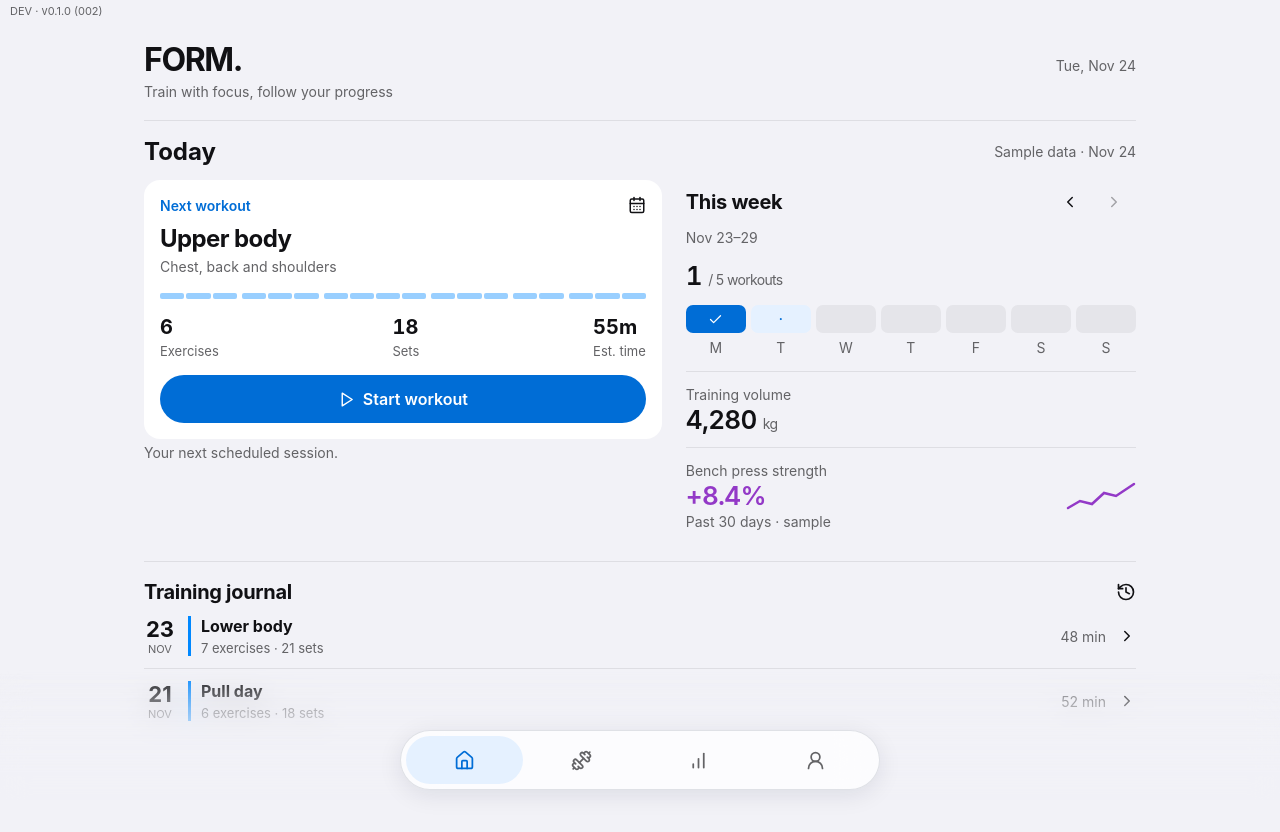
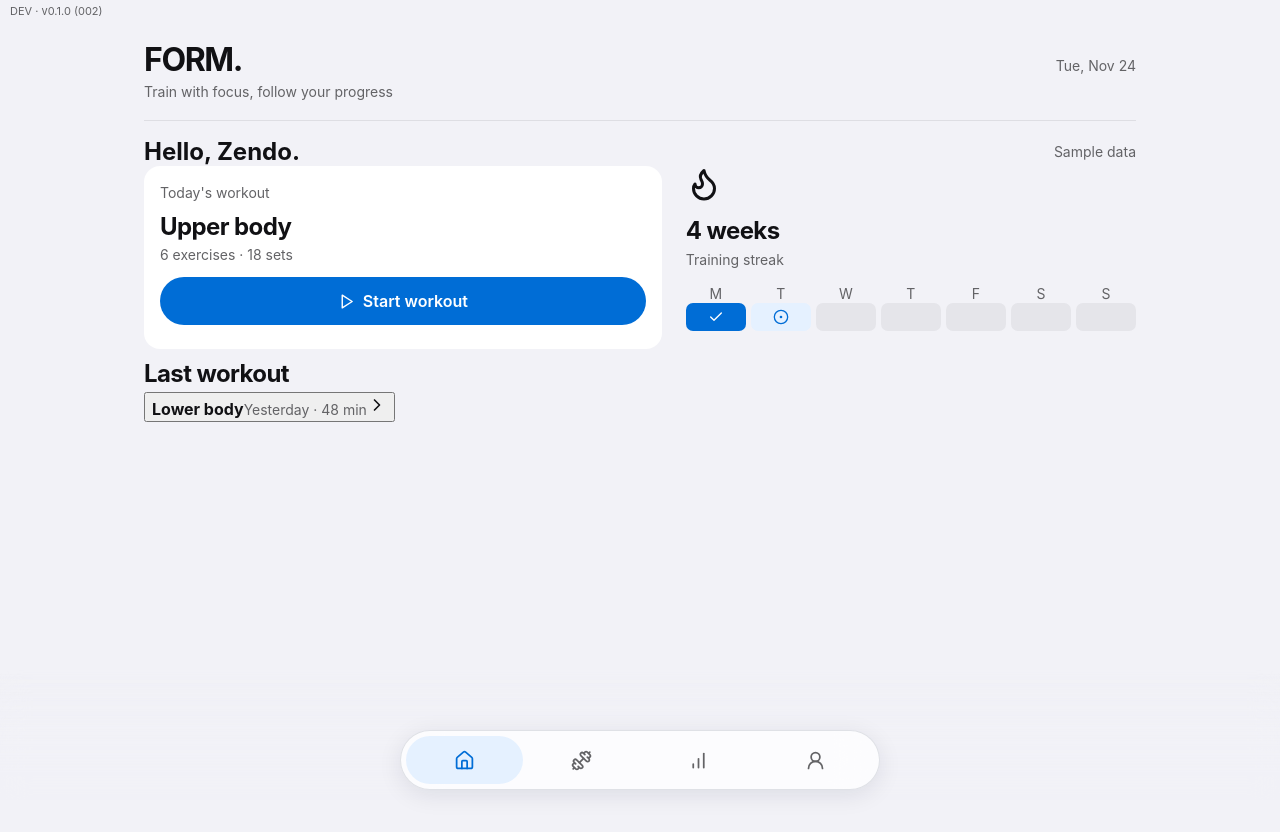
Before and after one commit to one-zendo/Form., a React (Vite) app: page / in a window 1280 px wide. After the commit the page ends 800 px from the top, so only its background shows below. Built offline with nearby package versions, Linux system fonts and the light colour scheme.

Commit message:
Build 003: simplify Home and restore greeting

```diff
--- a/src/app/Home.tsx
+++ b/src/app/Home.tsx
@@ -1,15 +1,11 @@
 import {useState} from 'react';
-import {CalendarDays,Play,ChevronLeft,ChevronRight,ChevronDown,Check,History} from 'lucide-react';
+import {Play,Flame,Check,CircleDot,ChevronRight,ChevronDown} from 'lucide-react';
 import './home.css';
-const sessions=[{date:'23',name:'Lower body',info:'7 exercises · 21 sets',time:'48 min',volume:'4,280 kg',note:'Squat · Leg press · Romanian deadlift'},{date:'21',name:'Pull day',info:'6 exercises · 18 sets',time:'52 min',volume:'3,640 kg',note:'Lat pulldown · Cable row · Bicep curl'}];
-const weeks=[{range:'Nov 23–29',count:1,volume:'4,280',days:[0]},{range:'Nov 16–22',count:4,volume:'16,840',days:[0,2,4,5]},{range:'Nov 9–15',count:5,volume:'18,240',days:[0,1,2,3,4]}];
+const sample={name:'Zendo',streak:4,days:[0],today:1};
 export function Home({active,onStart}:{active:boolean;onStart:()=>void}){
- const [week,setWeek]=useState(0);const [detail,setDetail]=useState(-1);const w=weeks[week];
- return <div className="home"><div className="home-heading"><h1>Today</h1><span className="home-muted">Sample data · Nov 24</span></div>
- <div className="home-workspace"><section aria-label="Today's training"><div className="home-paper"><div className="home-row"><span className="home-accent">{active?'In progress':'Next workout'}</span><CalendarDays size={18}/></div><h2>Upper body</h2><p>Chest, back and shoulders</p>
- <div className="home-segments" aria-label="18 planned sets in six exercises">{[3,3,4,3,2,3].map((n,i)=><div key={i} style={{flex:n}}>{Array.from({length:n},(_,j)=><span key={j}/>)}</div>)}</div>
- <div className="home-metrics">{[['6','Exercises'],['18','Sets'],['55m','Est. time']].map(([v,l])=><div key={l}><strong>{v}</strong><span>{l}</span></div>)}</div>
- <button className="home-start" onClick={onStart}><Play size={17}/>{active?'Resume workout':'Start workout'}</button></div><p className="home-muted" role="status">{active?'Demo session started. Workout logging is not yet available.':'Your next scheduled session.'}</p></section>
- <section aria-label="Weekly training"><div className="home-row"><h2 className="home-section-title">This week</h2><div className="home-week-controls"><button aria-label="Previous week" disabled={week===2} onClick={()=>setWeek(v=>Math.min(2,v+1))}><ChevronLeft size={18}/></button><button aria-label="Next week" disabled={week===0} onClick={()=>setWeek(v=>Math.max(0,v-1))}><ChevronRight size={18}/></button></div></div><p className="home-muted">{w.range}</p><div className="home-number">{w.count} <small>/ 5 workouts</small></div><div className="home-days">{['Mon','Tue','Wed','Thu','Fri','Sat','Sun'].map((d,i)=><div key={d}><span className={w.days.includes(i)?'done':week===0&&i===1?'today':''} aria-label={d+(w.days.includes(i)?' completed':week===0&&i===1?' today':' not completed')}>{w.days.includes(i)?<Check size={15}/>:week===0&&i===1?'·':null}</span><small>{d.slice(0,1)}</small></div>)}</div><div className="home-stat"><span className="home-muted">Training volume</span><div className="home-number">{w.volume} <small>kg</small></div></div><div className="home-stat"><span className="home-muted">Bench press strength</span><div className="home-row"><div className="home-number home-insight">+8.4%</div><svg className="home-spark" viewBox="0 0 70 30" aria-hidden="true"><path d="M2 27 14 20 26 23 38 12 50 15 68 3" fill="none" stroke="currentColor" strokeWidth="2.5" strokeLinecap="round"/></svg></div><span className="home-muted">Past 30 days · sample</span></div></section></div>
- <section className="home-journal"><div className="home-row"><h2 className="home-section-title">Training journal</h2><History size={20}/></div>{sessions.map((s,i)=><div className="home-entry" key={s.date}><button aria-expanded={detail===i} onClick={()=>setDetail(v=>v===i?-1:i)}><span className="home-date"><strong>{s.date}</strong><small>NOV</small></span><span className="home-entry-text"><strong>{s.name}</strong><small>{s.info}</small></span><small>{s.time}</small>{detail===i?<ChevronDown size={18}/>:<ChevronRight size={18}/>}</button>{detail===i&&<div className="home-extra"><strong>{s.volume}</strong> total volume<p>{s.note}</p></div>}</div>)}</section></div>
+ const [detail,setDetail]=useState(false);
+ return <div className="home"><div className="home-row home-greeting"><h1>Hello, {sample.name}.</h1><small>Sample data</small></div>
+ <div className="home-workspace"><section className="home-paper" aria-label="Today's workout"><span className="home-muted">{active?'In progress':"Today's workout"}</span><h2>Upper body</h2><p>6 exercises · 18 sets</p><button className="home-start" onClick={onStart}><Play size={17}/>{active?'Resume workout':'Start workout'}</button>{active&&<p role="status" className="home-demo">Demo session · Logging not yet available</p>}</section>
+ <section className="home-streak" aria-label="Weekly training streak"><div className="home-streak-heading"><Flame size={36} aria-hidden="true"/><div><h2>{sample.streak} weeks</h2><span className="home-muted">Training streak</span></div></div><div className="home-days">{['Mon','Tue','Wed','Thu','Fri','Sat','Sun'].map((d,i)=><div key={d}><small>{d.slice(0,1)}</small><span className={sample.days.includes(i)?'done':i===sample.today?'today':''} aria-label={d+(sample.days.includes(i)?' completed':i===sample.today?' today':' not completed')}>{sample.days.includes(i)?<Check size={16}/>:i===sample.today?<CircleDot size={16}/>:null}</span></div>)}</div></section></div>
+ <section className="home-last"><h2>Last workout</h2><button aria-expanded={detail} onClick={()=>setDetail(v=>!v)}><span><strong>Lower body</strong><small>Yesterday · 48 min</small></span>{detail?<ChevronDown size={20}/>:<ChevronRight size={20}/>}</button>{detail&&<p>7 exercises · 21 sets · 4,280 kg</p>}</section></div>
 }
```
